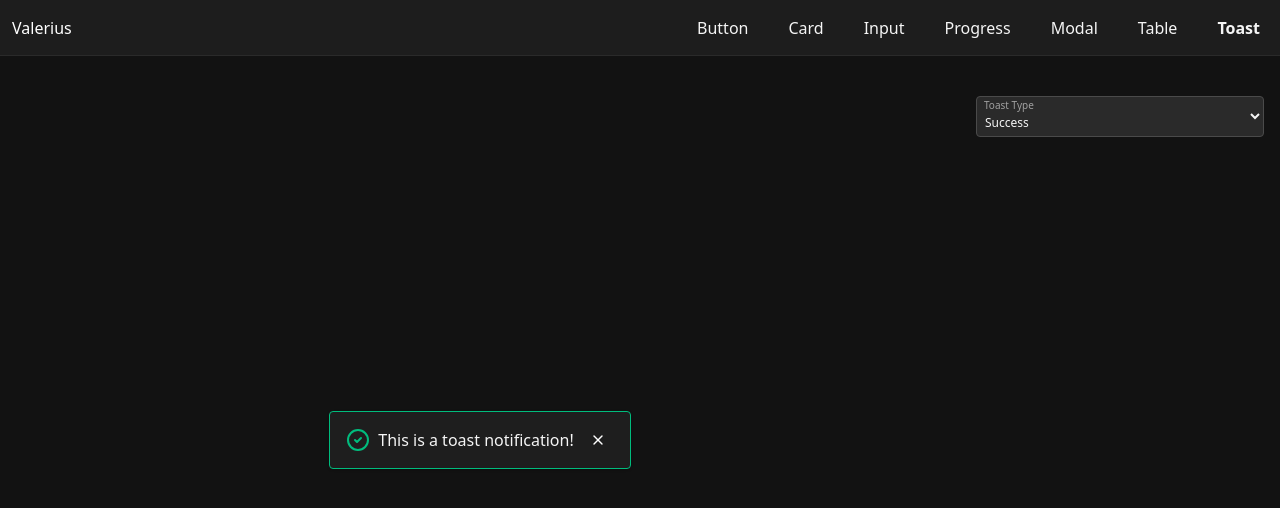
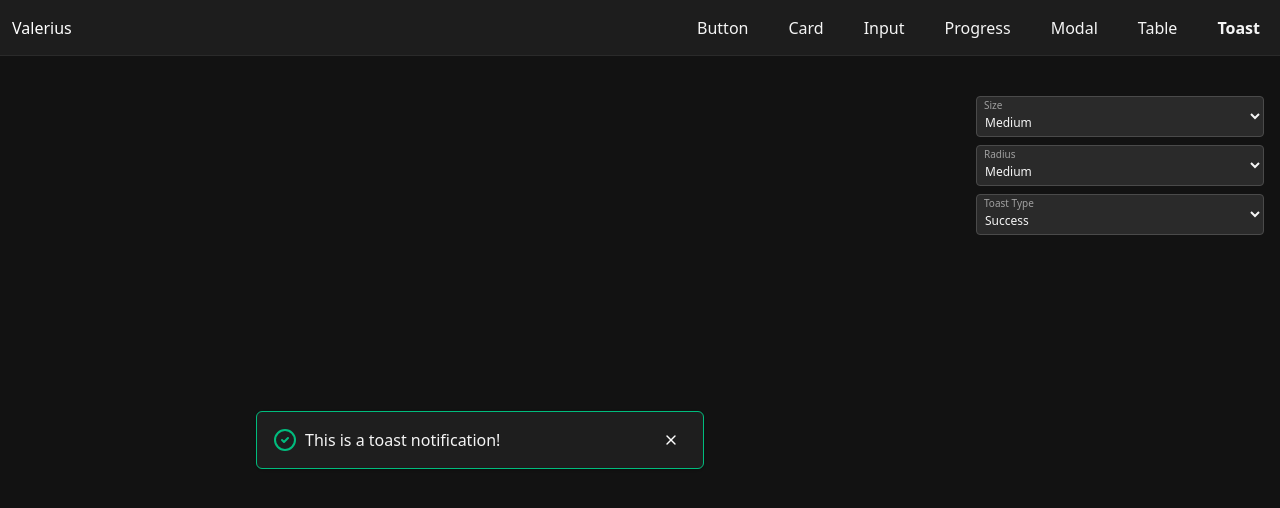
Before and after one commit to Villy-P/corekit-ui, a SvelteKit app: page /toast in a window 1280 px wide. Shown: the top 508 px of the page. Built offline with nearby package versions, Linux system fonts and the light colour scheme.

Commit message:
feat: enhance Toast component with size and radius props for better customization

```diff
--- a/src/lib/components/Toast.svelte
+++ b/src/lib/components/Toast.svelte
@@ -12,6 +12,7 @@
     import TriangleAlert from "@lucide/svelte/icons/triangle-alert";
     import { colorStyleParts, type ColorStyle } from "$lib/styles/color.js";
     import Button from "./Button.svelte";
+    import { getSizeStyleClass } from "$lib/styles/size.js";
 
 
     let {
@@ -20,6 +21,8 @@
         type = "info",
         position = "top-right",
         class: className = "",
+        size = "md",
+        radius = "md",
         ...restProps
     }: ToastProps = $props();
 
@@ -37,13 +40,15 @@
     const combinedToastClass = $derived(twMerge(
         defaultToastClass,
         colorStyleParts[type as ColorStyle]?.text,
+        getSizeStyleClass(size, "card"),
+        getSizeStyleClass(radius, "radius"),
         className,
     ));
 </script>
 
-<div class={combinedToastClass}>
+<div class={combinedToastClass} {...restProps}>
     <Icon class={defualtIconClass}/>
-    <Text>{message}</Text>
+    <Text class="grow">{message}</Text>
     <Button variant="ghost" class="hover:bg-form-background" icon><X size={16}/></Button>
     <Progress size="xs" divClass={defaultProgressClass} color={type} animate={{ duration: duration, from: 100, to: 0 }}/>
 </div>
--- a/src/lib/types/Toast.ts
+++ b/src/lib/types/Toast.ts
@@ -1,4 +1,5 @@
 import type { PositionStyle } from "$lib/styles/posititon.js";
+import type { SizeStyle } from "$lib/styles/size.js";
 import type { BaseComponentProps } from "./BaseComponent.ts";
 
 export type ToastType = "success" | "error" | "info" | "warning";
@@ -8,4 +9,6 @@ export interface ToastProps extends BaseComponentProps {
     duration?: number;
     position?: PositionStyle;
     type?: ToastType;
+    size?: SizeStyle;
+    radius?: SizeStyle;
 }
--- a/src/routes/toast/+page.svelte
+++ b/src/routes/toast/+page.svelte
@@ -34,14 +34,18 @@
     ]
 
     let toastType: ToastType = $state("success");
+    let size: SizeStyleTheme = $state("md");
+    let radius: SizeStyleTheme = $state("md");
 </script>
 
 <div class="w-full h-screen flex pt-20">
     <div class="w-3/4 flex-center">
-        <Toast message="This is a toast notification!" type={toastType} duration={5000} position="top-right"/>
+        <Toast message="This is a toast notification!" {size} {radius} type={toastType} duration={5000} position="top-right"/>
     </div>
 
     <div class="w-1/4 p-4 flex flex-col gap-2">
+        <Select divClass="w-full" options={sizeOptions} bind:value={size} label="Size"/>
+        <Select divClass="w-full" options={sizeOptions} bind:value={radius} label="Radius"/>
         <Select divClass="w-full" label="Toast Type" options={toastTypeValues} bind:value={toastType}/>
     </div>
 </div>
```
